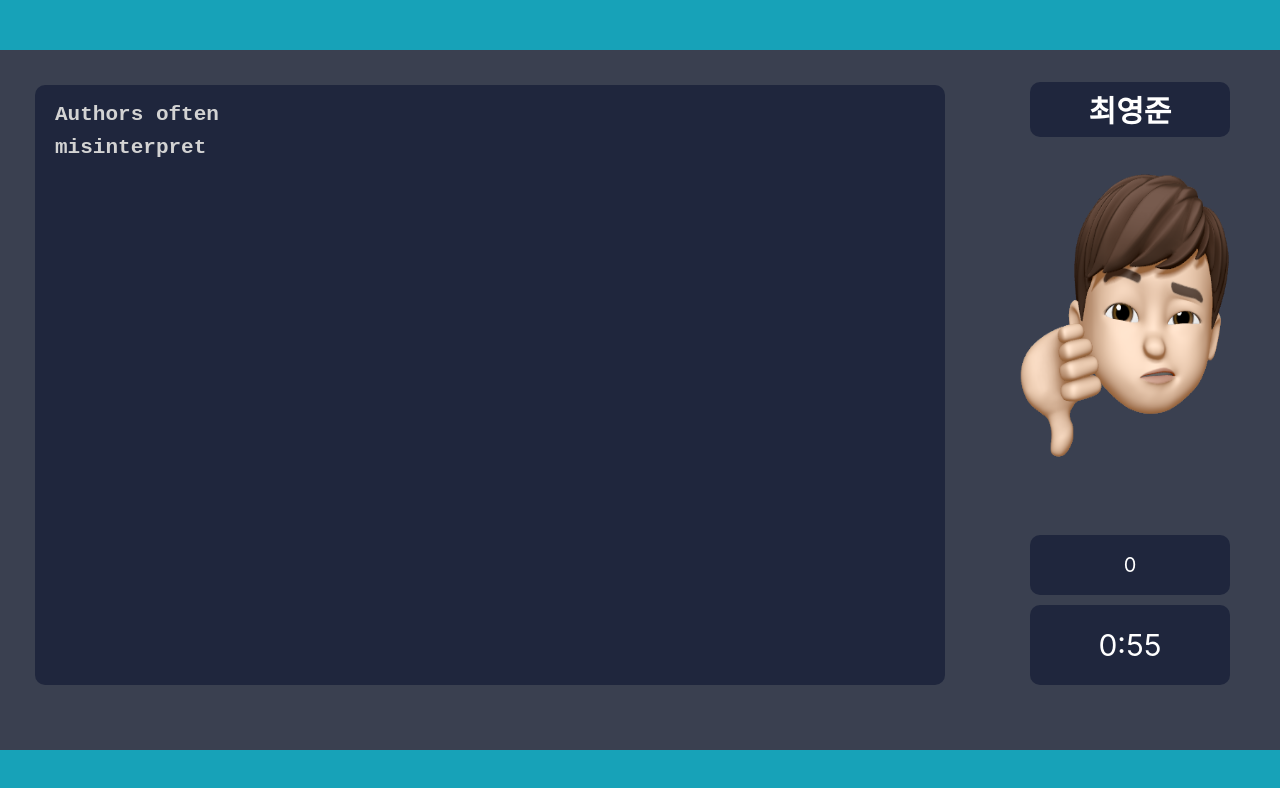
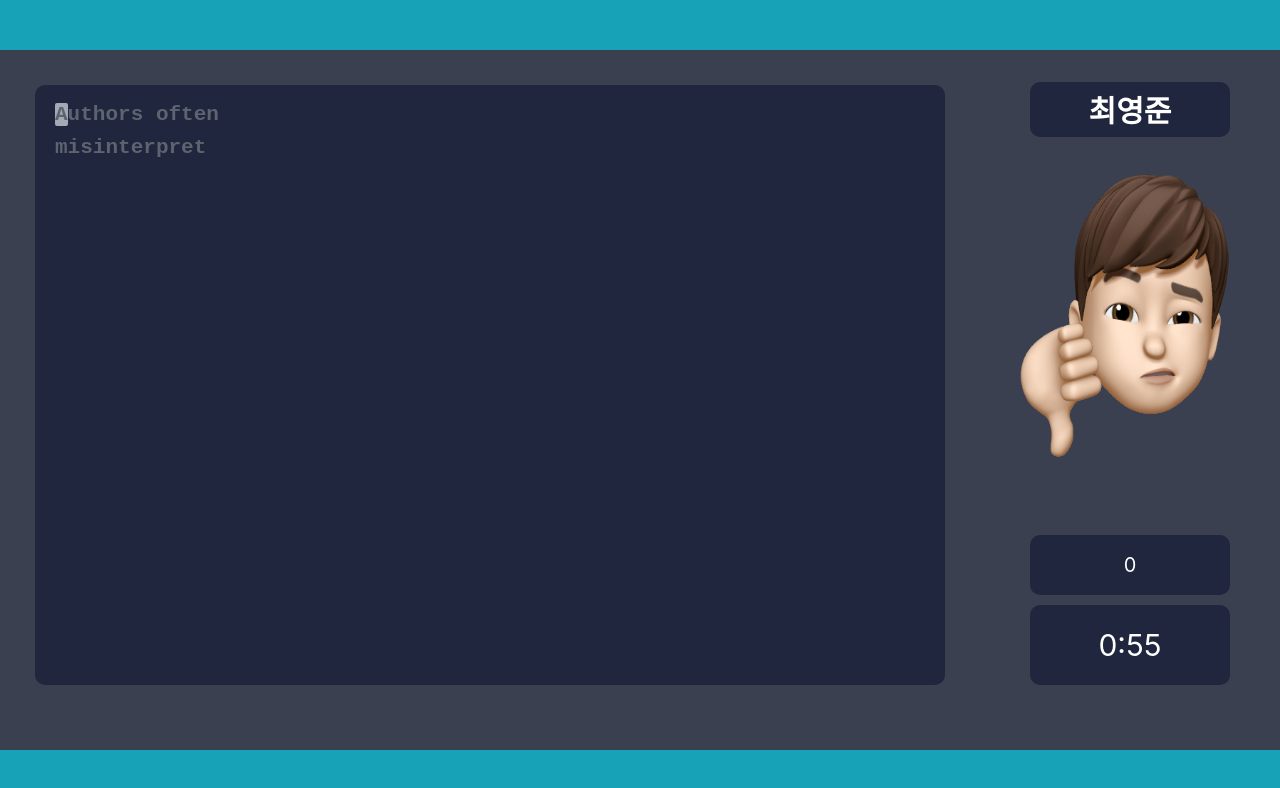
Before and after one commit to team-tadak/tadak-frontend, a React (Create React App) app: page / in a window 1280 px wide. Shown: the top 788 px of the page. Built offline with nearby package versions, Linux system fonts and the light colour scheme; a web font is replaced by a local one.

Commit message:
feat(frontend): 다크 모드에 맞게 글자 색상 조정 및 디자인 / 애니메이션 일부 수정

```diff
--- a/src/components/TypeInput/styles.js
+++ b/src/components/TypeInput/styles.js
@@ -3,13 +3,13 @@ import styled from "@emotion/styled";
 
 const cursorBlink = keyframes`
  0% {
-      background-color: black;
+      background-color: #ACB2BE;
     }
     50.0% {
       background-color: transparent;
     }
     100.0% {
-      background-color: black;
+      background-color: #ACB2BE;
     }
 `;
 export const Container = styled.div`
@@ -45,21 +45,21 @@ export const Letter = styled.span`
   font-size: 21px;
   color: ${(props) =>
     props.status === "current"
-      ? "lightgray"
+      ? props.theme.color.gray
       : props.status === "untyped"
-      ? "lightgray"
+      ? props.theme.color.gray
       : props.status === "correct"
-      ? "blue"
-      : "red"};
+      ? props.theme.color.blue.light
+      : props.theme.color.red.light};
   /* background-color: ${(props) =>
     props.status === "current" ? "black" : "transparent"}; */
   background-color: ${(props) =>
-    props.status === "wrong" ? "rgba(255, 0, 0, 0.1)" : "transparent"};
-
+    props.status === "wrong" ? "rgba(255, 0, 0, 0.3)" : "transparent"};
+  border-radius: 2px;
   animation: ${(props) =>
     props.status === "current"
       ? css`
-          ${cursorBlink} 1s ease infinite
+          ${cursorBlink} 0.8s ease infinite
         `
       : "none"};
 `;
--- a/src/styles/theme.js
+++ b/src/styles/theme.js
@@ -3,5 +3,9 @@ export const theme = {
     blue: {
       light: "#74ADE9",
     },
+    red: {
+      light: "#CE7075",
+    },
+    gray: "#5D636F",
   },
 };
```
